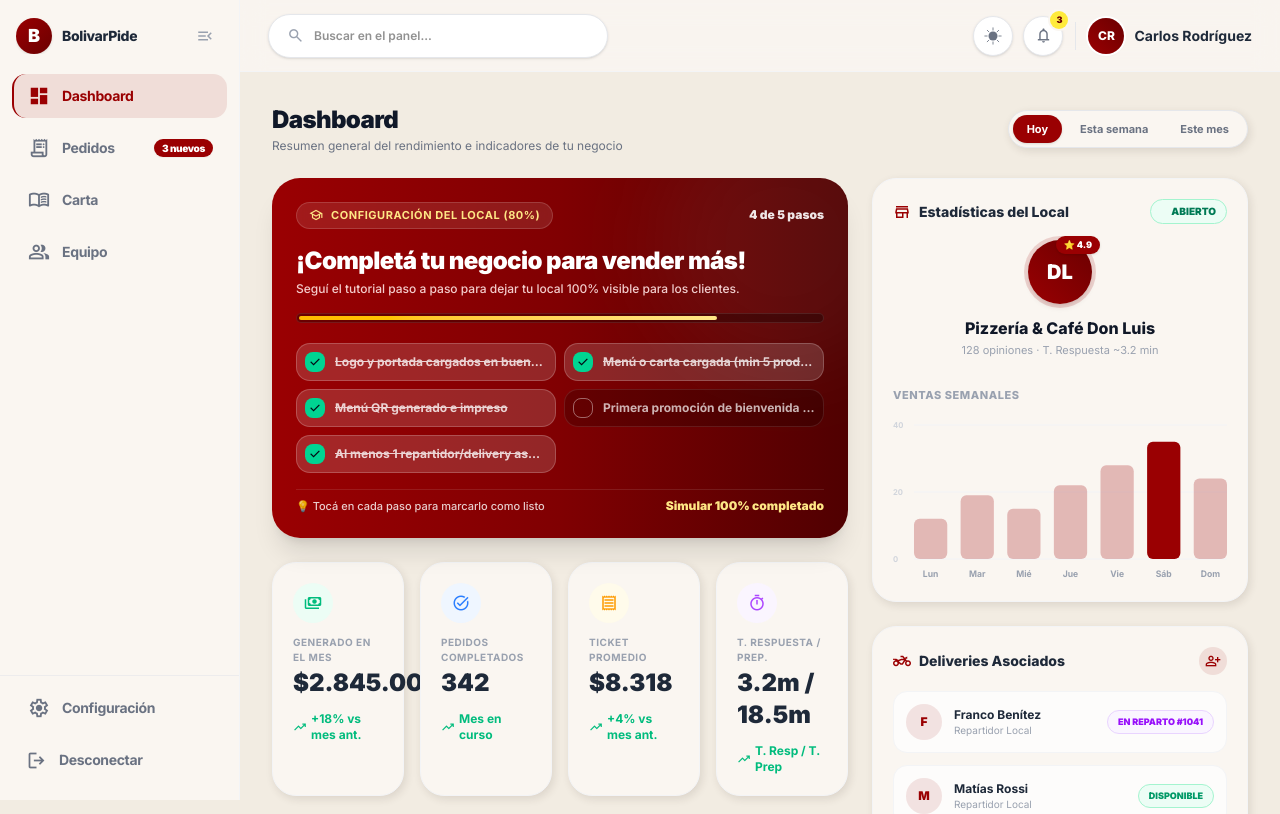
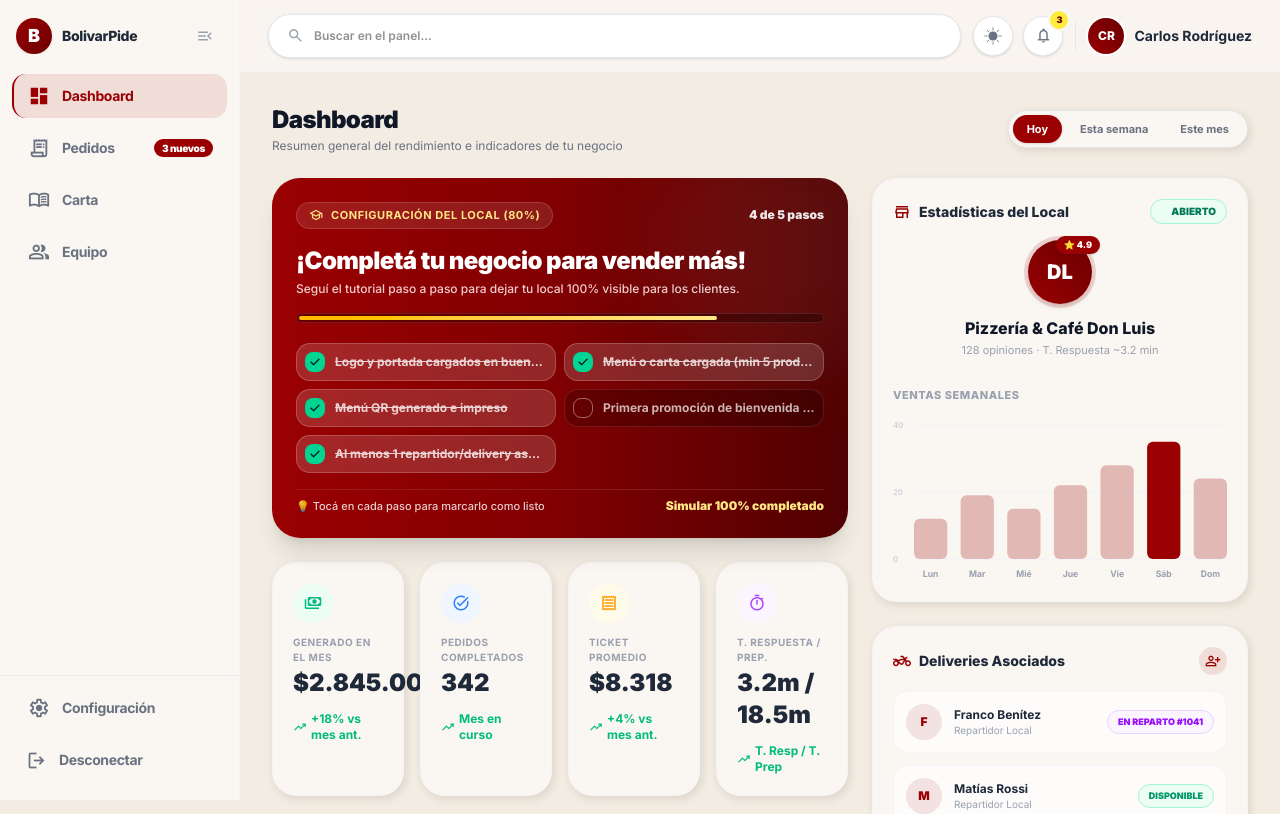
Before and after one commit to Genkaix1000/bolivarpide, a Next.js app: page /negocio/dashboard in a window 1280 px wide. Shown: the top 814 px of the page. Built offline with nearby package versions, Linux system fonts and the light colour scheme.

Commit message:
style: expandir barra de busqueda del panel de negocios de punta a punta

```diff
--- a/src/components/business/BusinessTopbar.tsx
+++ b/src/components/business/BusinessTopbar.tsx
@@ -85,10 +85,10 @@ export function BusinessTopbar({ onMenuClick }: BusinessTopbarProps) {
           <MaterialSymbol icon="menu" size={20} />
         </button>
 
-        {/* Desktop searchbar — wide pill, minimal fill (reference style) */}
-        <div className="hidden md:flex items-center gap-2.5 bg-white dark:bg-[#2a2623] border border-gray-200 dark:border-[#3d3732] focus-within:border-[#9a0002]/40 rounded-full h-11 px-4.5 w-full max-w-[340px] shadow-sm transition-colors">
+        {/* Desktop searchbar — wide pill, full width */}
+        <div className="hidden md:flex items-center gap-2.5 bg-white dark:bg-[#2a2623] border border-gray-200 dark:border-[#3d3732] focus-within:border-[#9a0002]/40 rounded-full h-11 px-4.5 w-full shadow-sm transition-colors">
           <MaterialSymbol icon="search" size={17} className="text-gray-400 flex-shrink-0" />
-          <SmoothInput placeholder="Buscar en el panel..." className="text-xs font-semibold text-gray-700 dark:text-gray-300" />
+          <SmoothInput placeholder="Buscar en el panel..." className="text-xs font-semibold text-gray-700 dark:text-gray-300 w-full" />
         </div>
       </div>
 
```
